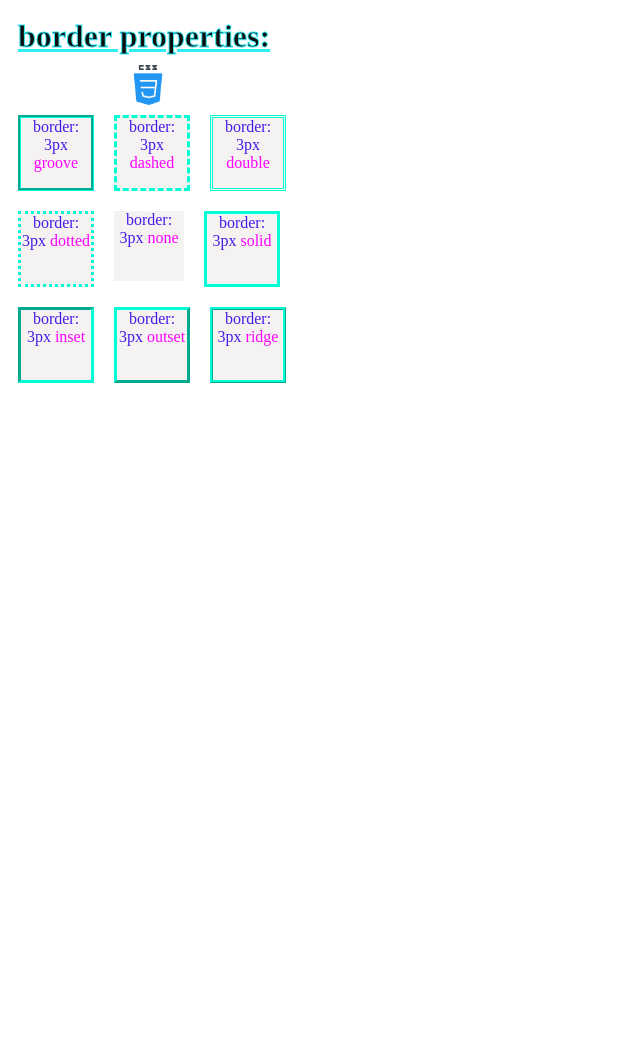
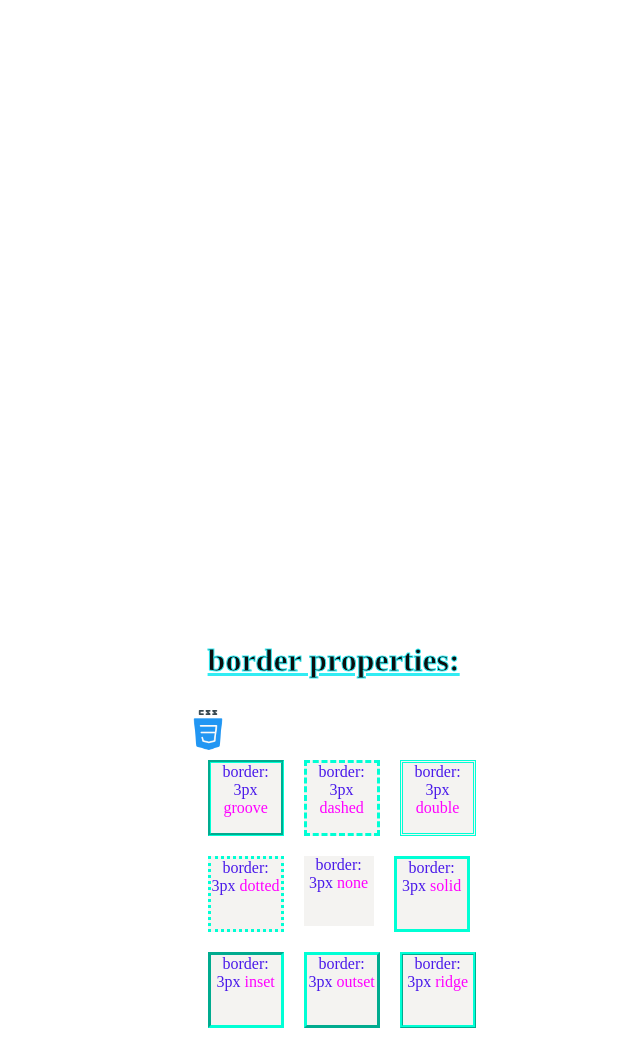
Before and after one commit to CodeElliX/border, a plain HTML site: page index.html in a window 1280 px wide. Shown: the whole page, without its empty margins (0-640 px from the left). Before the commit the page ends 800 px from the top, so only its background shows below. Drawn offline with Linux system fonts and the light colour scheme.

Commit message:
Update style.css

```diff
--- a/style.css
+++ b/style.css
@@ -1,5 +1,6 @@
 h1{
-    margin: auto;
+    margin-left: 15%;
+    margin-top: 50%;
     font-weight: bold;
     -webkit-text-stroke: 1px rgb(50, 236, 243);
     color: rgb(14, 14, 14);
@@ -10,13 +11,14 @@ img{
     width: 40px;
     height: 40px;
     display: flex;
-    margin-left: 120px;
+    margin-left: 180px;
 
 }
 .general{
     width: 300px;
     display: flex;
     flex-wrap: wrap;
+    margin-left: 15%;
 
 }
 .bor{
```
